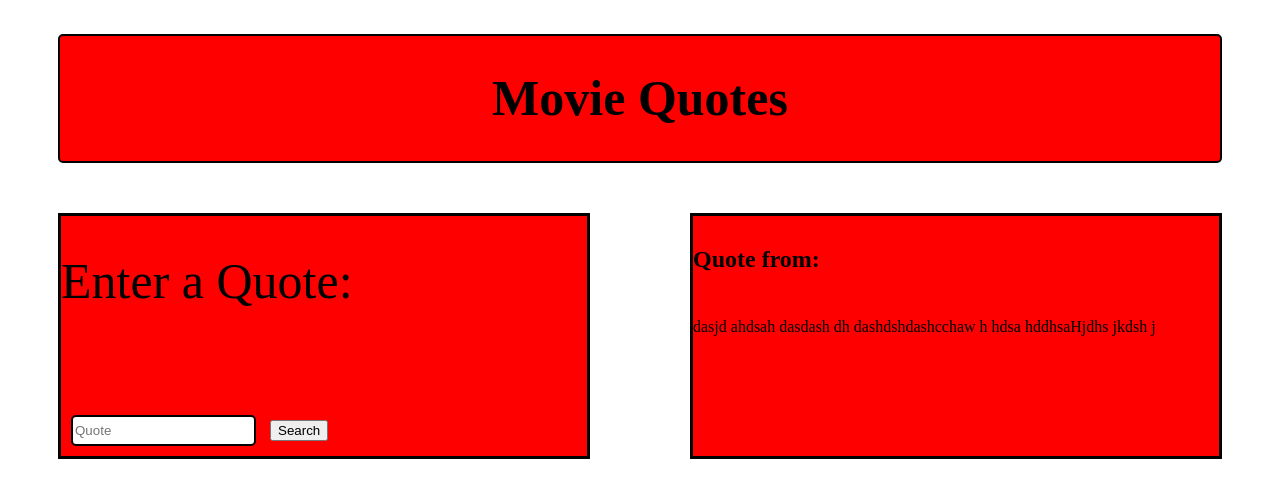
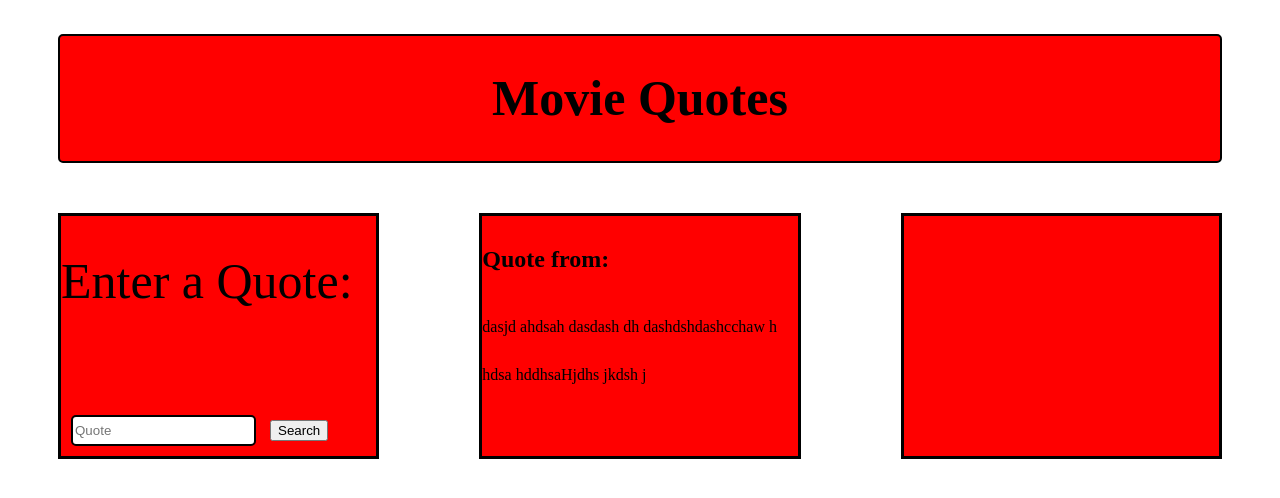
Before and after one commit to cmizelle10/Project_1, a plain HTML site: page index.html in a window 1280 px wide. Drawn offline with Linux system fonts and the light colour scheme; no server answers.

Commit message:
Update index.html

```diff
--- a/index.html
+++ b/index.html
@@ -20,6 +20,7 @@
         <h2>Quote from:</h2>
         <p class="answer-movie">dasjd ahdsah dasdash dh dashdshdashcchaw h hdsa hddhsaHjdhs jkdsh j</p>
     </div>
+    <div class="tryme" id="tryme"></div>
 </section>
 <script src="script.js"></script>
 </html>
```
